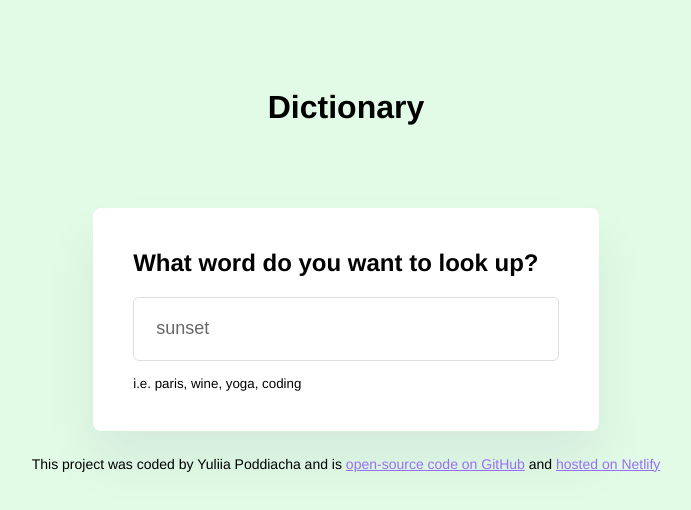
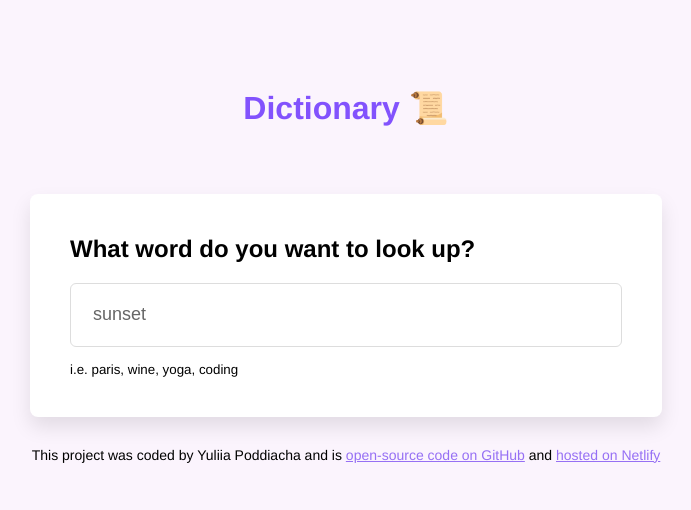
Before and after one commit to YuliaYurievna/react-dictionary-project, a React (Create React App) app: page / in a window 1280 px wide. Shown: the top 510 px of the page, without its empty margins (294-985 px from the left). Built offline with nearby package versions, Linux system fonts and the light colour scheme; no server answers.

Commit message:
Changed background-color

```diff
--- a/src/App.css
+++ b/src/App.css
@@ -1,5 +1,5 @@
 body {
-  background: rgba(183, 246, 195, 0.402);
+  background: rgba(246, 229, 252, 0.388);
   font-family: "Cerebri-Sans", Helvetica, Arial, sans-serif;
 }
 
@@ -10,7 +10,8 @@ a {
 }
 
 .App header {
-  padding: 60px 0 50px;
+  color: #8252fd;
+  padding: 60px 0 20px;
   max-width: 960px;
   margin: 0 auto;
 }
--- a/src/App.js
+++ b/src/App.js
@@ -7,7 +7,7 @@ export default function App() {
        <div className='container'>
         <header className="App-header">
           <h1>
-            Dictionary
+            Dictionary 📜
           </h1>
         </header>
        </div>
--- a/src/Dictionary.css
+++ b/src/Dictionary.css
@@ -1,5 +1,5 @@
 .Dictionary {
-  max-width: 40%;
+  max-width: 50%;
   margin: 0 auto;
 }
 
@@ -8,10 +8,10 @@
 }
 
 .Dictionary section {
-  box-shadow: 0 30px 50px rgb(65 50 100 / 8%);
+  box-shadow: 0 10px 20px rgb(0 0 0 / 10%);
   border-radius: 8px;
   background: #fff;
-  margin-top: 10px;
+  margin: 25px 0;
   padding: 40px;
 }
 
```
